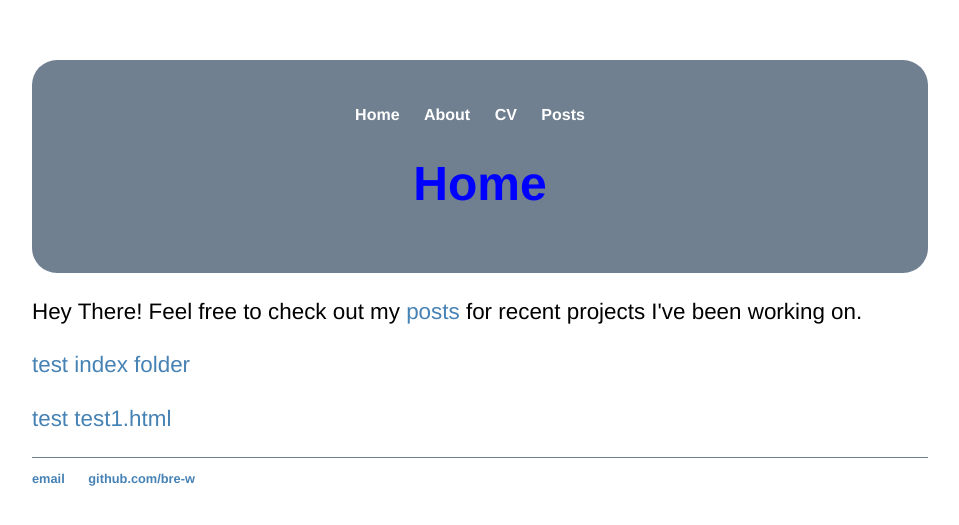
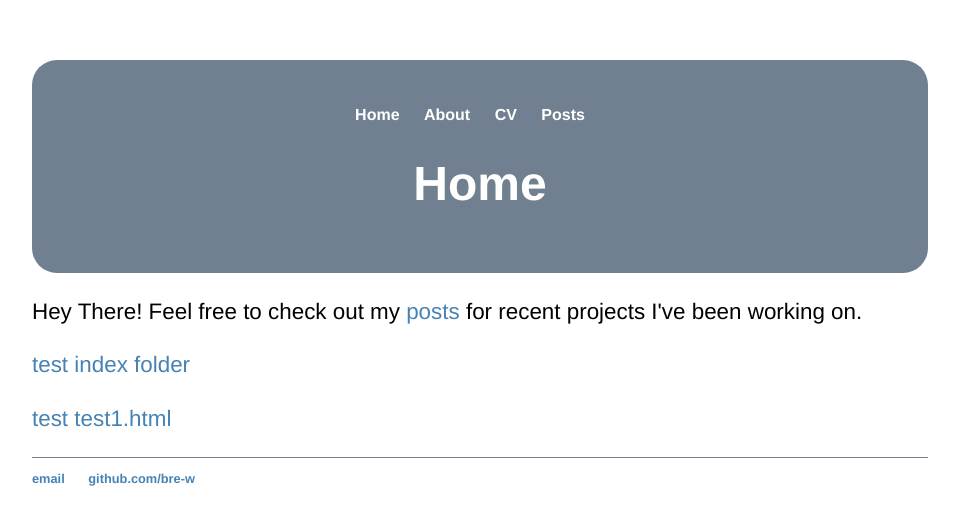
Before and after one commit to bre-w/bre-w.github.io, a Jekyll site: the page built from index.html, in a window 1280 px wide. Shown: the top 525 px of the page, without its empty margins (160-1119 px from the left). Built offline with Jekyll 4.4.1, drawn with Linux system fonts in a browser that asks for light colours.

Commit message:
Update main.css

```diff
--- a/css/main.css
+++ b/css/main.css
@@ -41,7 +41,6 @@ a:hover {
 }
 h1 {
     font-size: 3em;
-    color: Blue;
     font-family:'Helvetica', 'Arial', 'Sans-Serif';
 }
 h2 {
```
